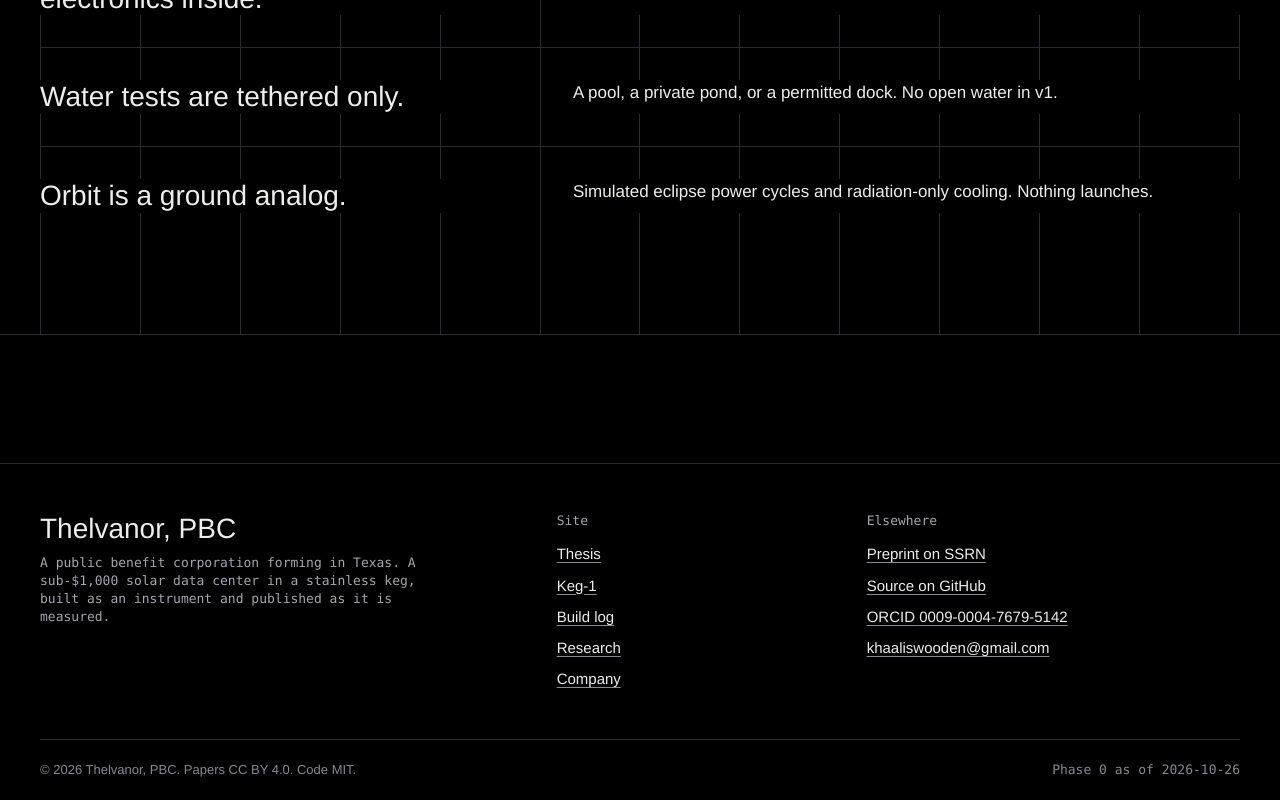
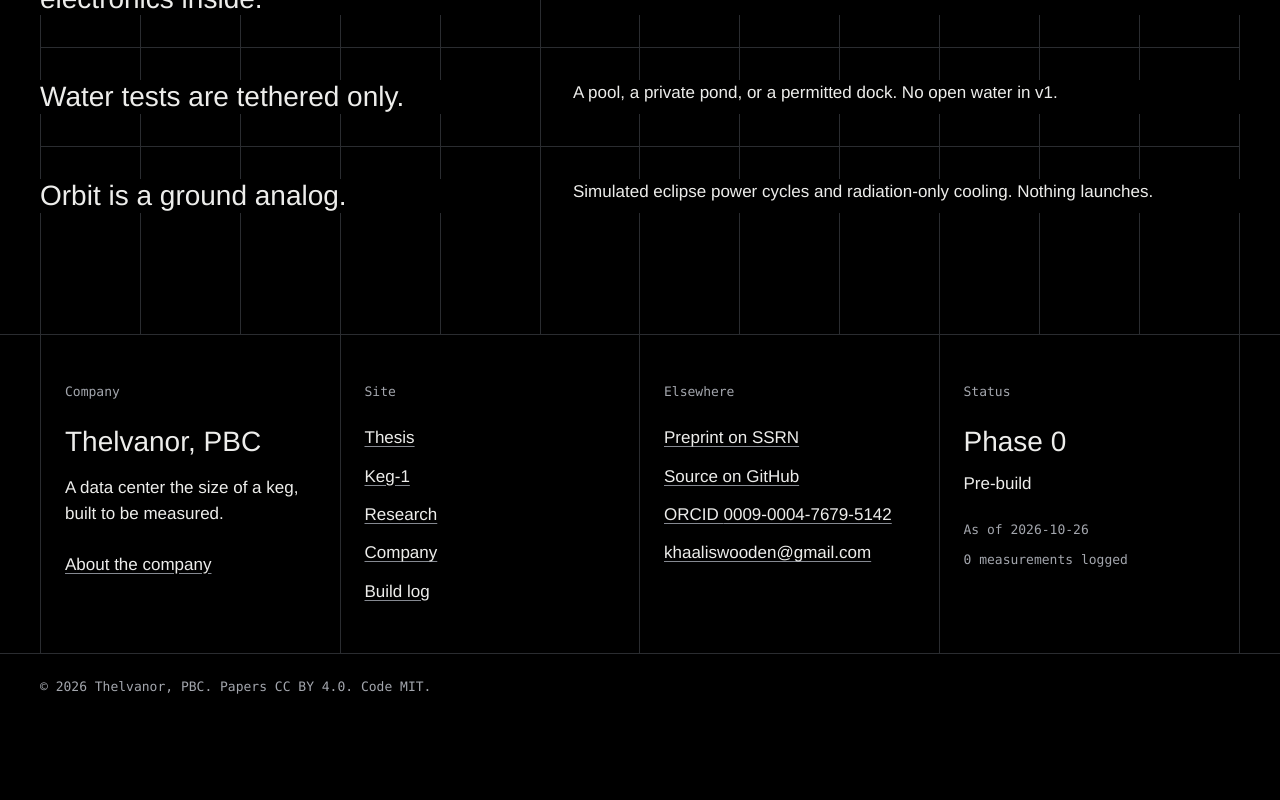
Before and after one commit to khaaliswooden-max/thelvanor, a Next.js app: page / in a window 1280 px wide. Shown: the part 5303-6103 px from the top of the page. After the commit the page ends 6023 px from the top, so only its background shows below. Built offline with nearby package versions, Linux system fonts and the light colour scheme.

Commit message:
footer: add four ruled columns with content-driven build status

```diff
--- a/src/app/globals.css
+++ b/src/app/globals.css
@@ -426,3 +426,9 @@ section[id], li[id] { scroll-margin-top: 72px; }
 .data th:first-child, .data td:first-child { padding-left: 0; }
 .data th:last-child, .data td:last-child { border-right: 0; }
 .prose { background: var(--ground); }
+
+.site-footer { background: var(--ground); border-top: 1px solid var(--line); margin-top: -1px; }
+.footer-grid { display: grid; grid-template-columns: repeat(4, minmax(0, 1fr)); border-inline: 1px solid var(--line); }
+.footer-grid > * { min-width: 0; padding: 48px 24px; border-right: 1px solid var(--line); overflow-wrap: anywhere; }
+.footer-grid > :last-child { border-right: 0; }
+.footer-bottom { padding-block: 24px; border-top: 1px solid var(--line); }
--- a/src/components/Footer.tsx
+++ b/src/components/Footer.tsx
@@ -1,42 +1,44 @@
 import Link from "next/link";
-import { site, status } from "@/content/site";
+import { navigation, site, status } from "@/content/site";
 
 export function Footer() {
   return (
-    <footer className="mt-32 border-t border-line">
-      <div className="wrap grid gap-10 py-12 md:grid-cols-12">
-        <div className="md:col-span-5">
+    <footer className="site-footer">
+      <div className="wrap footer-grid">
+        <div>
+          <h2 className="t-meta mb-6">Company</h2>
           <p className="t-h3">{site.legal}</p>
-          <p className="t-meta mt-2 max-w-sm">
-            A public benefit corporation forming in Texas. A sub-$1,000 solar data center in a
-            stainless keg, built as an instrument and published as it is measured.
-          </p>
+          <p className="mt-4">{site.tagline}</p>
+          <Link className="link mt-6 inline-block" href="/company">About the company</Link>
         </div>
-        <div className="md:col-span-3">
-          <p className="t-meta mb-3">Site</p>
-          <ul className="space-y-2 text-[15px]">
-            <li><Link className="link" href="/thesis">Thesis</Link></li>
-            <li><Link className="link" href="/keg-1">Keg-1</Link></li>
+        <nav aria-label="Footer">
+          <h2 className="t-meta mb-6">Site</h2>
+          <ul className="space-y-3">
+            {navigation.map((item) => (
+              <li key={item.href}><Link className="link" href={item.href}>{item.label}</Link></li>
+            ))}
             <li><Link className="link" href="/keg-1/log">Build log</Link></li>
-            <li><Link className="link" href="/research">Research</Link></li>
-            <li><Link className="link" href="/company">Company</Link></li>
           </ul>
-        </div>
-        <div className="md:col-span-4">
-          <p className="t-meta mb-3">Elsewhere</p>
-          <ul className="space-y-2 text-[15px]">
+        </nav>
+        <div>
+          <h2 className="t-meta mb-6">Elsewhere</h2>
+          <ul className="space-y-3">
             <li><a className="link" href={site.preprint.url}>Preprint on SSRN</a></li>
             <li><a className="link" href={site.github}>Source on GitHub</a></li>
             <li><a className="link" href={`https://orcid.org/${site.orcid}`}>ORCID {site.orcid}</a></li>
             <li><a className="link" href={`mailto:${site.email}`}>{site.email}</a></li>
           </ul>
         </div>
+        <div>
+          <h2 className="t-meta mb-6">Status</h2>
+          <p className="t-h3">Phase {status.phase}</p>
+          <p className="mt-3">{status.phaseName}</p>
+          <p className="t-meta mt-6">As of <time dateTime={status.asOf}>{status.asOf}</time></p>
+          <p className="t-meta mt-3">{status.measurements} measurements logged</p>
+        </div>
       </div>
-      <div className="wrap flex flex-col gap-2 border-t border-line py-5 text-[13px] text-ink-faint sm:flex-row sm:justify-between">
-        <span>© 2026 {site.legal}. Papers CC BY 4.0. Code MIT.</span>
-        <span className="t-num">
-          Phase {status.phase} as of {status.asOf}
-        </span>
+      <div className="footer-bottom">
+        <p className="wrap t-meta">© 2026 {site.legal}. Papers {site.preprint.license}. Code MIT.</p>
       </div>
     </footer>
   );
```
